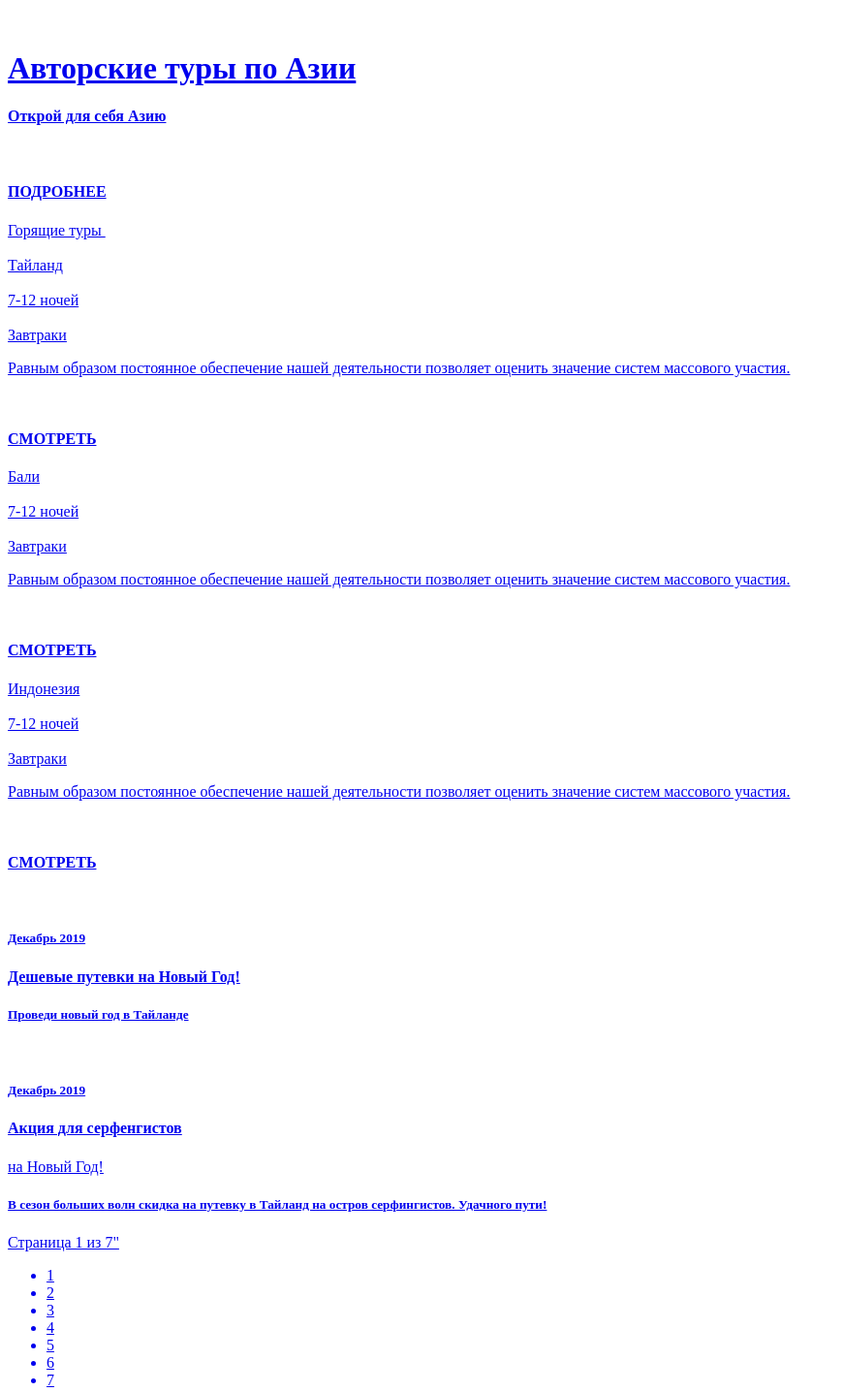
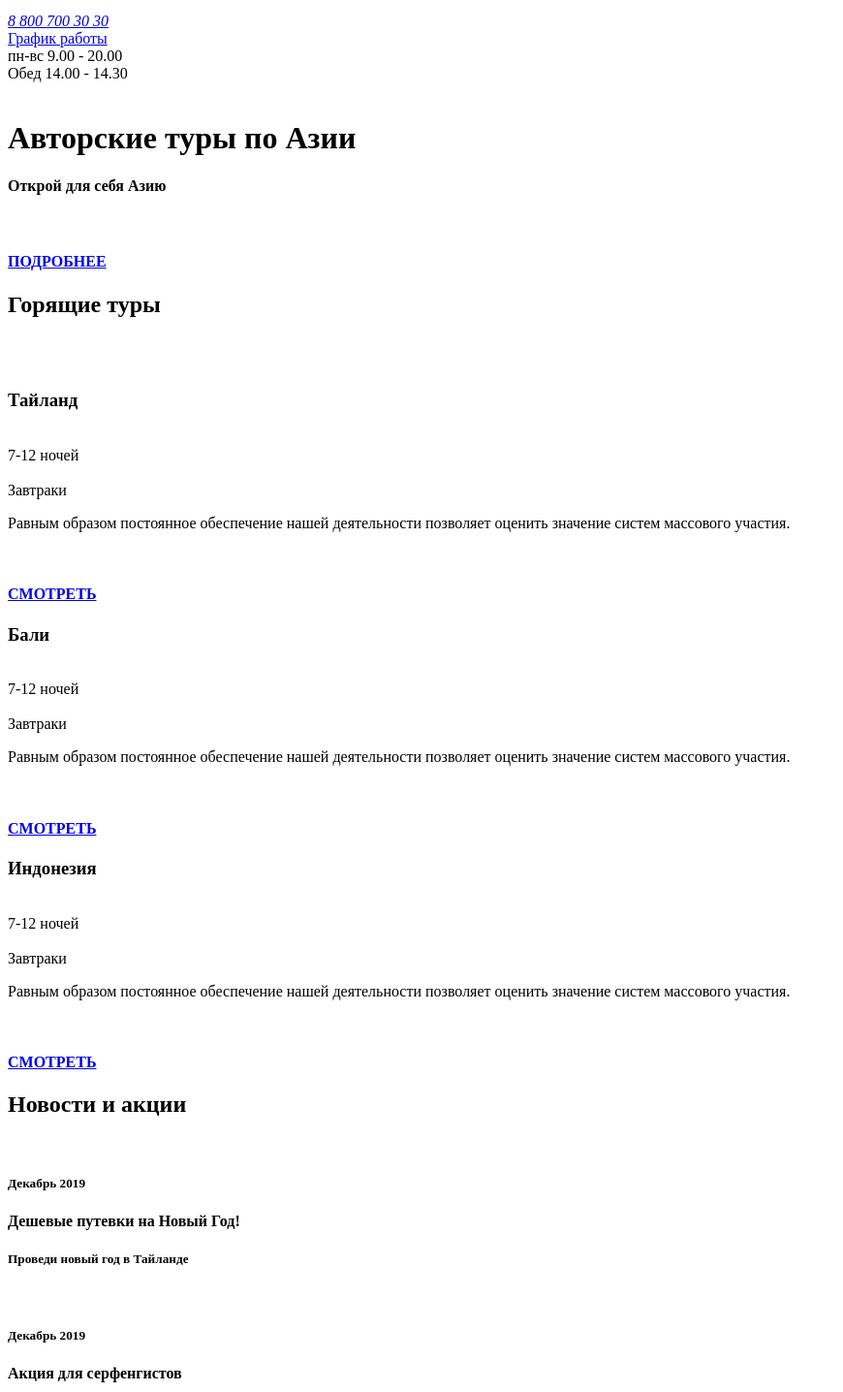
Before and after one commit to GeraMax-b2b/air-asia, a plain HTML site: page index.html in a window 1280 px wide. Shown: the part 99-1535 px from the top of the page at 97% size, without its empty margins (0-870 px from the left). Drawn offline with Linux system fonts and the light colour scheme.

Commit message:
Редакция_22.03.21

```diff
--- a/index.html
+++ b/index.html
@@ -8,25 +8,35 @@
   <body>
     <div class="wrapper">
       <div class="header">
-       <a href="/" class="logo">
+       <a href="/" class="logo"></a>
         <img src="" alt="" class="logo__pic">
-       </a>
          <nav class="menu">
       <ul class="menu__list">
         <li class="menu__item">
           <a href="#">
           <div class="menu__title">Главная</div>
+          </a>
         </li>
         <li class="menu__item">
           <a href="#">
           <div class="menu__title">Услуги</div>
+          </a>
         </li>
         <li class="menu__item">
           <a href="#">
           <div class="menu__title">Отзывы</div>
+          </a>
         </li>
       </ul>
     </nav>
+
+    <address class="contacts">
+      <a href="tel:+78007003030" class="contacts__phone">8 800 700 30 30</div>
+        <div class="contacts__workhours">График работы</div>
+      </a>
+        <div class="contacts__workhours">пн-вс 9.00 - 20.00</div>
+        <div class="contacts__workhours">Обед 14.00 - 14.30</div>
+    </address>
   </header>
 
 
@@ -34,17 +44,19 @@
     <img src="" alt="" class="route__image-elem">
     <h1 class="route__image-title">Авторские туры
       по Азии</h1>
-      <h4 class="route__image-title">Открой для себя
-      Азию</h4>
+      <h4>Открой для себя Азию</h4>
   </div>
 
 
     <div class="route">
+      <a href="/" class="logo">
       <img src="" alt="" class="route__image-elem">
-      <h4 class="route__image-title">ПОДРОБНЕЕ</h4>
+        <h4>ПОДРОБНЕЕ</h4>
+      </a>
     </div>
 
-    <h2class="name">Горящие туры</h2class>
+    <h2>Горящие туры</h2>
+       <a href="/" class="logo"></a>
        <img src="" alt="" class="fire">
     </div>
   </div>
@@ -55,7 +67,7 @@
         <div class="review">
           <img src="" alt="" class="country">
             <div class="discription">
-              <h3class="name">Тайланд</h3class>
+              <h3>Тайланд</h3>
                 <div class="route__header">
                   <div class="iconed-title">
                     <img src="" alt="" class="iconed-title__icon">
@@ -72,10 +84,13 @@
                     </p>
                 </div>
               <div class="route">
-                <img src="" alt="" class="route__image-elem">
-                <h4 class="route__image-title">СМОТРЕТЬ</h4>
+                <a href="/" class="logo">
+                  <img src="/" alt="" class="route__image-elem">
+                  <h4>СМОТРЕТЬ</h4>
+                </a>
+              </div>
 
-                <h3class="name">Бали</h3class>
+              <h3>Бали</h3>
                 <div class="route__header">
                   <div class="iconed-title">
                     <img src="" alt="" class="iconed-title__icon">
@@ -92,10 +107,12 @@
                         </p>
                   </div>
               <div class="route">
-              <img src="" alt="" class="route__image-elem">
-                <h4 class="route__image-title">СМОТРЕТЬ</h4>
+                <a href="/" class="logo">
+                  <img src="/" alt="" class="route__image-elem">
+                  <h4>СМОТРЕТЬ</h4>
+                </a>
 
-                <h3class="name">Индонезия</h3class>
+                <h3>Индонезия</h3>
                 <div class="route__header">
                   <div class="iconed-title">
                   <img src="" alt="" class="iconed-title__icon">
@@ -112,31 +129,32 @@
               </p>
             </div>
             <div class="route">
-              <img src="" alt="" class="route__image-elem">
-                <h4 class="route__image-title">СМОТРЕТЬ</h4>
+              <a href="/" class="logo">
+                <img src="/" alt="" class="route__image-elem">
+                <h4>СМОТРЕТЬ</h4>
+              </a>
             </div>
+
+            <h2>Новости и акции</h2>
+            <a href="/" class="logo"></a>
 
 
             <div class="route">
               <img src="" alt="" class="route__image-elem">
-          <h5 class="route__image-title">Декабрь 2019</h5>
-          <h4 class="route__image-title">Дешевые путевки
-                                            на Новый Год!</h4>
-          <h5 class="route__image-title">Проведи новый год в
-          Тайланде</h5>
+                <h5>Декабрь 2019</h5>
+                <h4>Дешевые путевки на Новый Год!</h4>
+                <h5>Проведи новый год в Тайланде</h5>
             </div>
             <div class="route">
               <img src="" alt="" class="route__image-elem">
-          <h5 class="route__image-title">Декабрь 2019</h5>
-          <h4 class="route__image-title">Акция для серфенгистов</h4>                       на Новый Год!</h4>
-              <h5 class="route__image-title">В сезон больших волн
-          скидка на путевку в Тайланд на остров серфингистов.
-          Удачного пути!</h5>
+                <h5>Декабрь 2019</h5>
+                <h4>Акция для серфенгистов</h4>
+                <h5>В сезон больших волн скидка на путевку в Тайланд
+                    на остров серфингистов. Удачного пути!</h5>
             </div>
 
-
             <div class="paginator">
-        <div class="paginator__display">Страница 1 из 7"</div>
+              <div class="paginator__display">Страница 1 из 7</div>
                <ul class="paginator__list">
                 <li class="paginator__item">1</li>
                 <li class="paginator__item">2</li>
@@ -146,24 +164,26 @@
                 <li class="paginator__item">6</li>
                 <li class="paginator__item">7</li>
                </ul>
+            </div>
+
 
 
             <div class="route">
             <img src="" alt="" class="route__image-elem">
-      </div>
+            <h3>О нас</h3>
 
-      <div class="route">
-        <img src="" alt="" class="route__image-elem">
-        <h3 class="route__image-title">О нас</h3>
-          на Новый Год!</>
-            <h5 class="route__image-title">Сайт рыбатекст поможет дизайнеру,
+            <h5>Сайт рыбатекст поможет дизайнеру,
               верстальщику, вебмастеру сгенерировать несколько абзацев более
                менее осмысленного текста рыбы на русском языке, а начинающему
                оратору отточить навык публичных выступлений в домашних условиях
             </h5>
 
+            <div class="route">
+              <a href="/" class="logo">
               <img src="" alt="" class="route__image-elem">
-            <h4 class="route__image-title">ПОДРОБНЕЕ</h4>
+                <h4>ПОДРОБНЕЕ</h4>
+              </a>
+            </div>
       </div>
 
       <div class="header">
@@ -175,14 +195,17 @@
          <li class="menu__item">
            <a href="#">
            <div class="menu__title">Главная</div>
+           </a>
          </li>
          <li class="menu__item">
            <a href="#">
            <div class="menu__title">Услуги</div>
+           </a>
          </li>
          <li class="menu__item">
            <a href="#">
            <div class="menu__title">Отзывы</div>
+           </a>
          </li>
        </ul>
       </nav>
```
Lines whose indentation alone changed are shown as unchanged.
